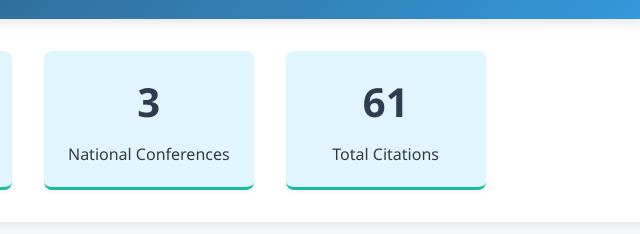
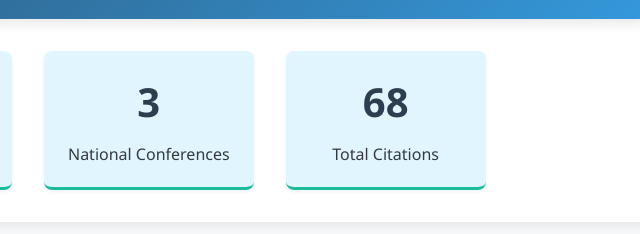
Before and after one commit to jaymjoshi79/jaymjoshi79-portfolio, a plain HTML site: page research.html in a window 1280 px wide. Shown: the part 164-398 px from the top of the page, 635-1275 px from the left. Drawn offline with Linux system fonts and the light colour scheme.

Commit message:
Update research.html

```diff
--- a/research.html
+++ b/research.html
@@ -615,7 +615,7 @@
                     <div class="stat-label">National Conferences</div>
                 </div>
                 <div class="stat-item">
-                    <div class="stat-number">61</div>
+                    <div class="stat-number">68</div>
                     <div class="stat-label">Total Citations</div>
                 </div>
             </div>
```
